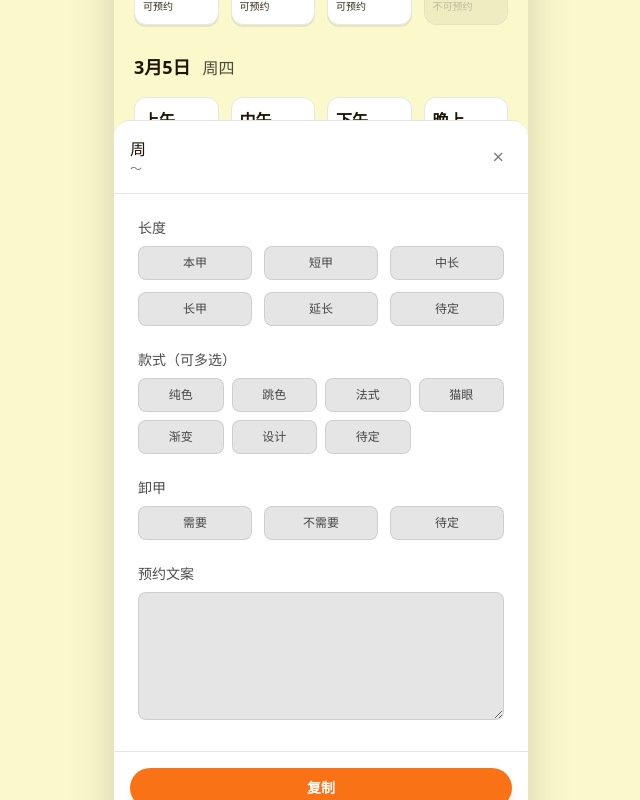
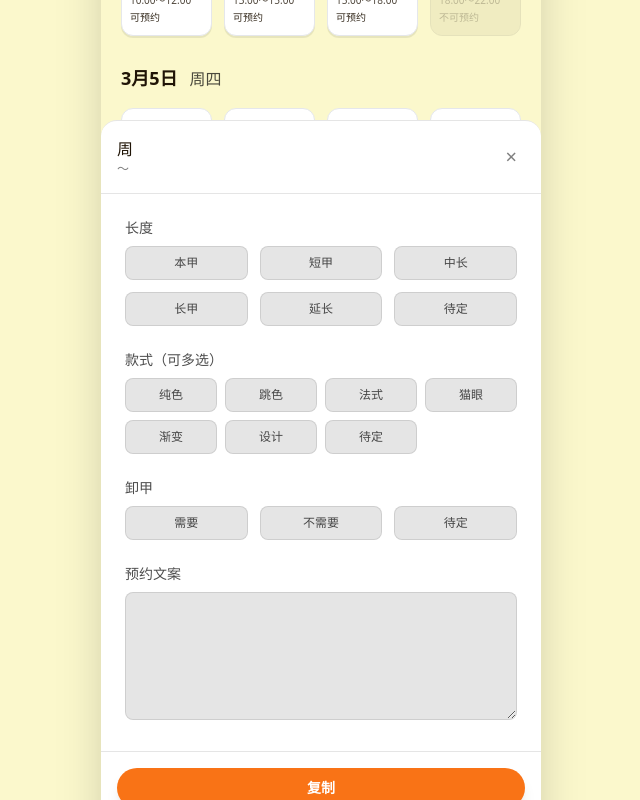
Before and after one commit to yanghaoleng/Mickywa-homepage, a React (Vite) app: page / in a window 1280 px wide. Shown: the part 680-1480 px from the top of the page, without its empty margins (319-959 px from the left). Built offline with nearby package versions, Linux system fonts and the light colour scheme; no server answers; the HTML template or start-up script is replaced by a standard one.

Commit message:
style: increase max-width to 440px

```diff
--- a/src/App.jsx
+++ b/src/App.jsx
@@ -7,7 +7,7 @@ function App() {
 
   return (
     <div className="dark:bg-[#1f1406] bg-[#fbf8cc] min-h-screen flex justify-center transition-colors duration-300">
-      <div className="w-full max-w-[414px] min-w-[375px] dark:bg-[#1f1406] bg-[#fbf8cc] shadow-2xl overflow-hidden relative transition-colors duration-300">
+      <div className="w-full max-w-[440px] min-w-[375px] dark:bg-[#1f1406] bg-[#fbf8cc] shadow-2xl overflow-hidden relative transition-colors duration-300">
         <Schedule theme={theme} />
       </div>
     </div>
--- a/src/components/Schedule.jsx
+++ b/src/components/Schedule.jsx
@@ -353,7 +353,7 @@ export default function Schedule({ theme }) {
       )}
 
       {/* Bottom Booking Bar */}
-      <div className={`bottom-bar fixed inset-x-0 bottom-0 p-4 pb-8 dark:bg-[#1f1406] bg-[#fbf8cc] border-t dark:border-white/10 border-black/10 z-50 flex items-center justify-between safe-area-bottom max-w-[414px] mx-auto min-w-[375px] transition-all duration-300 transform ${selectedSlot ? 'translate-y-0 opacity-100' : 'translate-y-full opacity-0 pointer-events-none'}`}>
+      <div className={`bottom-bar fixed inset-x-0 bottom-0 p-4 pb-8 dark:bg-[#1f1406] bg-[#fbf8cc] border-t dark:border-white/10 border-black/10 z-50 flex items-center justify-between safe-area-bottom max-w-[440px] mx-auto min-w-[375px] transition-all duration-300 transform ${selectedSlot ? 'translate-y-0 opacity-100' : 'translate-y-full opacity-0 pointer-events-none'}`}>
         {displaySlot && (
           <>
             <div className="flex flex-col">
@@ -384,7 +384,7 @@ export default function Schedule({ theme }) {
 
       {/* Modal Content */}
       <div
-        className={`modal-container fixed inset-x-0 bottom-0 dark:bg-[#1f1406] bg-white border-t dark:border-white/10 border-black/10 rounded-t-2xl z-[100] transform transition-transform duration-300 flex flex-col max-h-[90vh] dark:text-[#f9faf0] text-[#1f1406] max-w-[414px] mx-auto min-w-[375px] ${showModal ? 'translate-y-0' : 'translate-y-full'}`}
+        className={`modal-container fixed inset-x-0 bottom-0 dark:bg-[#1f1406] bg-white border-t dark:border-white/10 border-black/10 rounded-t-2xl z-[100] transform transition-transform duration-300 flex flex-col max-h-[90vh] dark:text-[#f9faf0] text-[#1f1406] max-w-[440px] mx-auto min-w-[375px] ${showModal ? 'translate-y-0' : 'translate-y-full'}`}
       >
         <div className="p-4 flex items-center justify-between border-b dark:border-white/10 border-black/10">
           <div className="text-base font-medium flex flex-col">
```
